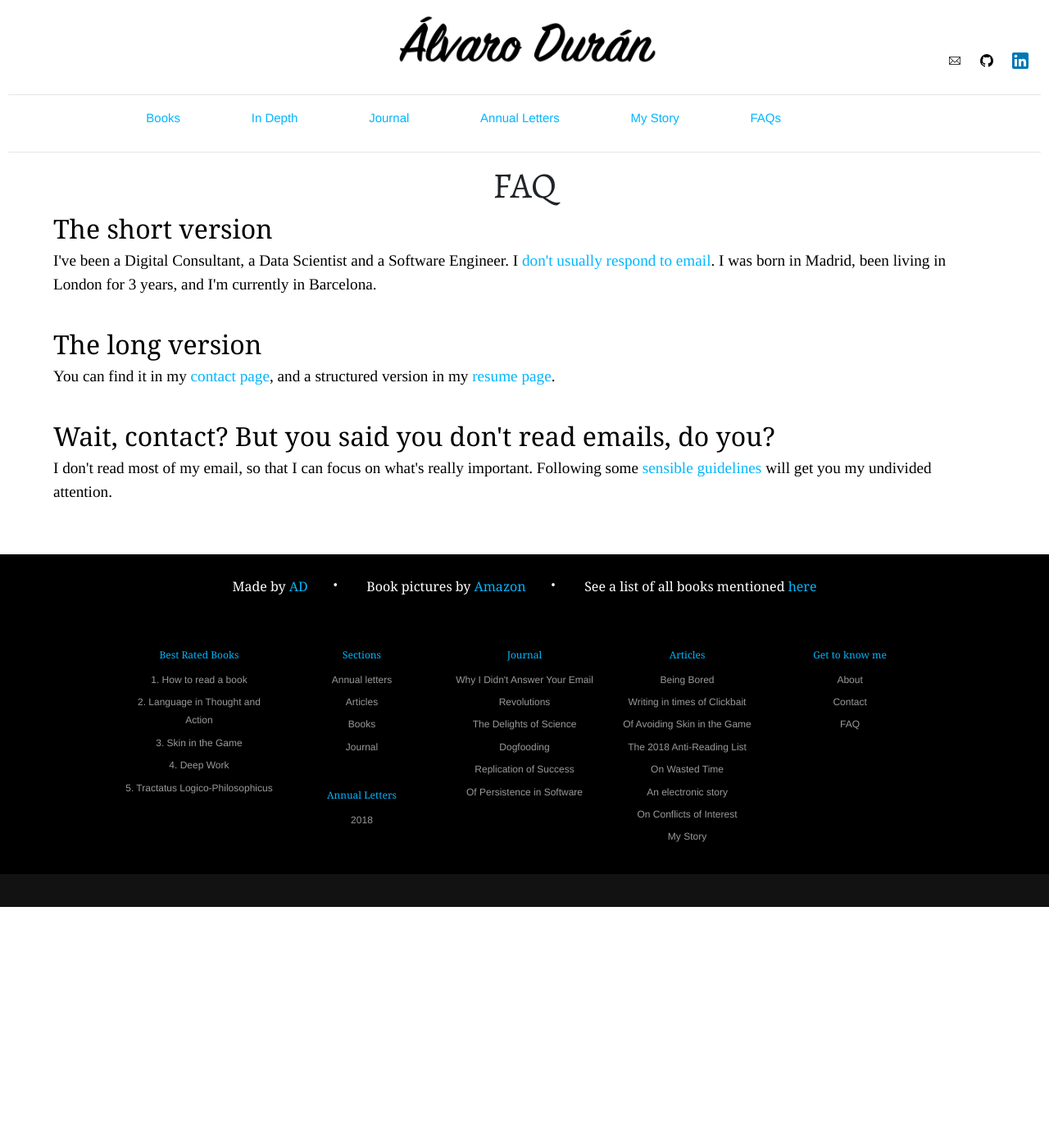
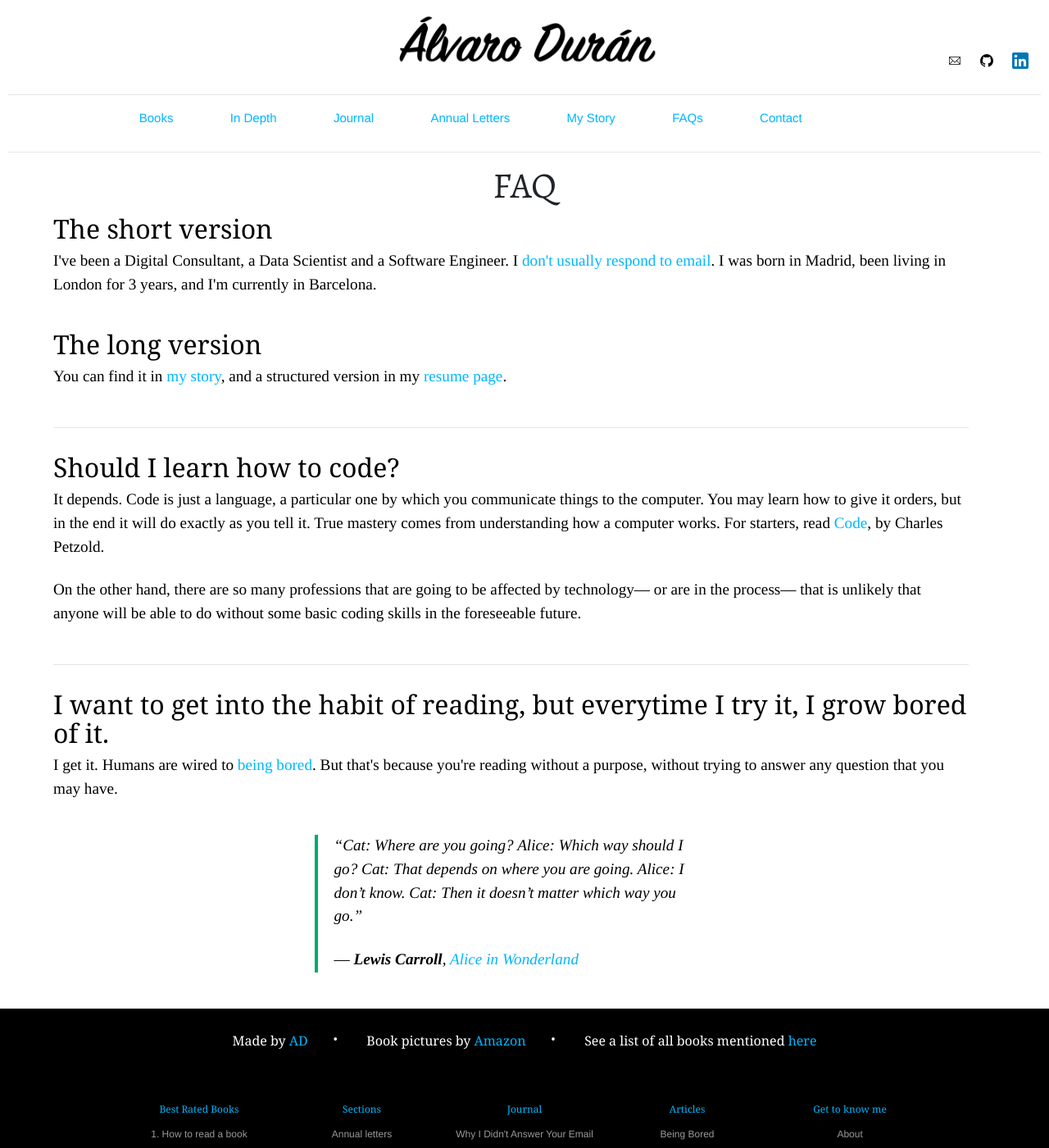
Before and after one commit to ohduran/ohduran.github.io, a Jekyll site: the page built from _pages/faq.html, in a window 1280 px wide and 1400 px high. Shown: the whole window at 82% size. Built offline with Jekyll 4.4.1, drawn with Linux system fonts in a browser that asks for light colours; some web fonts are replaced.

Commit message:
some FAQs

```diff
--- a/_data/navbar.yml
+++ b/_data/navbar.yml
@@ -21,3 +21,7 @@
 - FAQ:
   label: FAQs
   url: /faq
+
+- Contact:
+  label: Contact
+  url: /contact
--- a/_pages/faq.html
+++ b/_pages/faq.html
@@ -10,9 +10,27 @@ permalink: /faq
 <p class="pb-3">I've been a Digital Consultant, a Data Scientist and a Software Engineer. I <a href="/email">don't usually respond to email</a>. I was born in Madrid, been living in London for 3 years, and I'm currently in Barcelona.</p>
 
 <h3>The long version</h3>
-<p class="pb-3">You can find it in my <a href="/contact">contact page</a>, and a structured version in my <a href="/resume">resume page</a>.</p>
+<p class="pb-3">You can find it in <a href="/mystory">my story</a>, and a structured version in my <a href="/resume">resume page</a>.</p>
 
-<h3>Wait, contact? But you said you don't read emails, do you?</h3>
-<p class="pb-3">I don't read most of my email, so that I can focus on what's really important. Following some <a href="/email">sensible guidelines</a> will get you my undivided attention.</p>
+<hr>
+
+<h3>Should I learn how to code?</h3>
+<p>It depends. Code is just a language, a particular one by which you communicate things to the computer. You may learn how to give it orders, but in the end it will do exactly as you tell it. True mastery comes from understanding how a computer works. For starters, read <a href="https://www.amazon.com/gp/product/0735611319/ref=as_li_tl?ie=UTF8&camp=1789&creative=9325&creativeASIN=0735611319&linkCode=as2&tag=alvaroduran-20&linkId=d63a1a73f972d92b4e0d296ae426b300">Code</a>, by Charles Petzold.</p>
+<p class="pb-3">On the other hand, there are so many professions that are going to be affected by technology— or are in the process— that is unlikely that anyone will be able to do without some basic coding skills in the foreseeable future.</p>
+
+<hr>
+
+<h3>I want to get into the habit of reading, but everytime I try it, I grow bored of it.</h3>
+<p class="pb-3">I get it. Humans are wired to <a href="/being-bored">being bored</a>. But that's because you're reading without a purpose, without trying to answer any question that you may have.</p>
+<blockquote>
+  <p>“Cat: Where are you going?
+    Alice: Which way should I go?
+    Cat: That depends on where you are going.
+    Alice: I don’t know.
+    Cat: Then it doesn’t matter which way you go.”</p>
+  <p>― <strong>Lewis Carroll</strong>, <a href="https://www.amazon.com/gp/product/9176374483/ref=as_li_tl?ie=UTF8&camp=1789&creative=9325&creativeASIN=9176374483&linkCode=as2&tag=alvaroduran-20&linkId=4b0609b0bd4b2cd3743eb3b5a791ca3c">Alice in Wonderland</a></p>
+</blockquote>
+
+
 
 </div>
```
